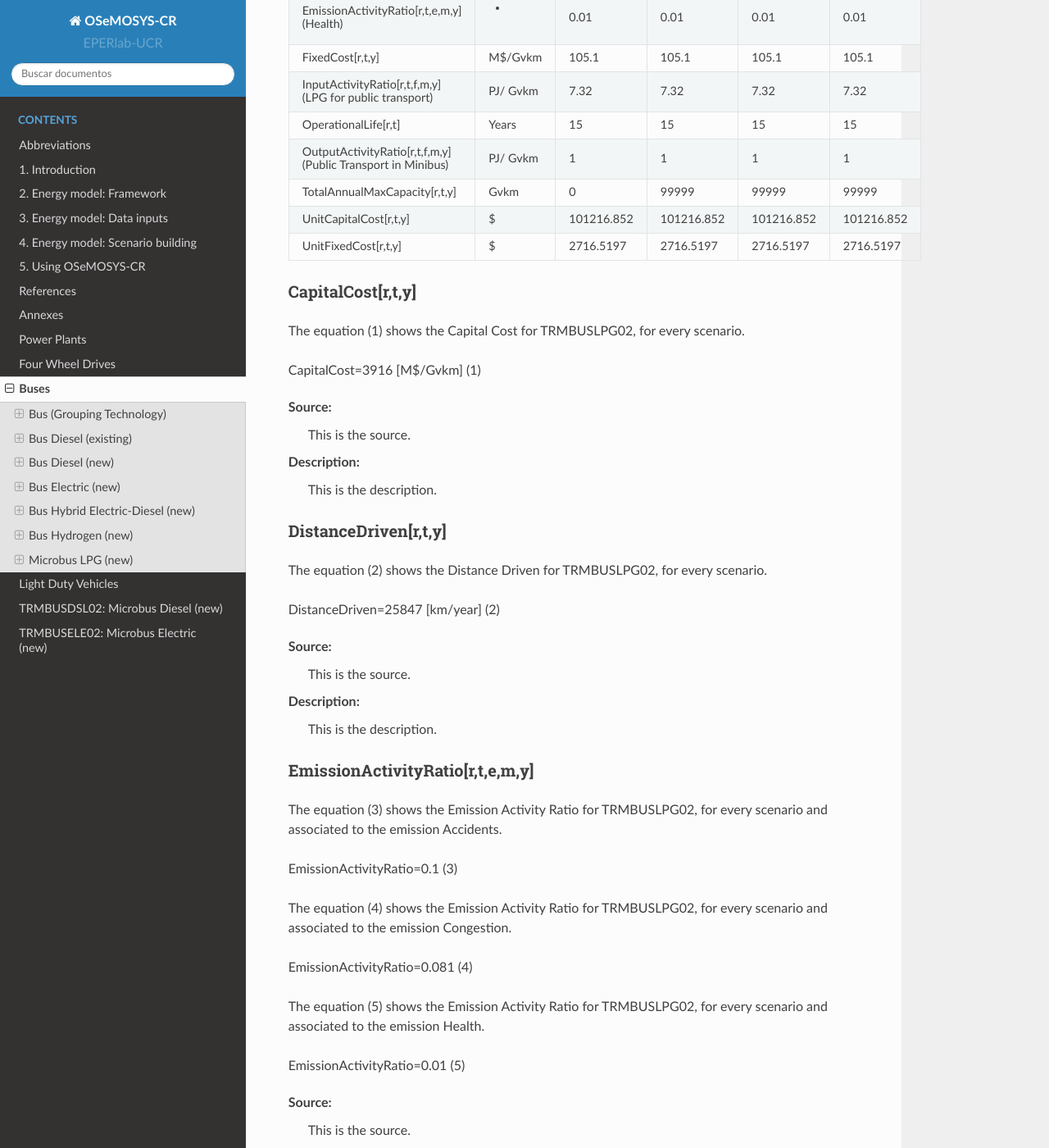
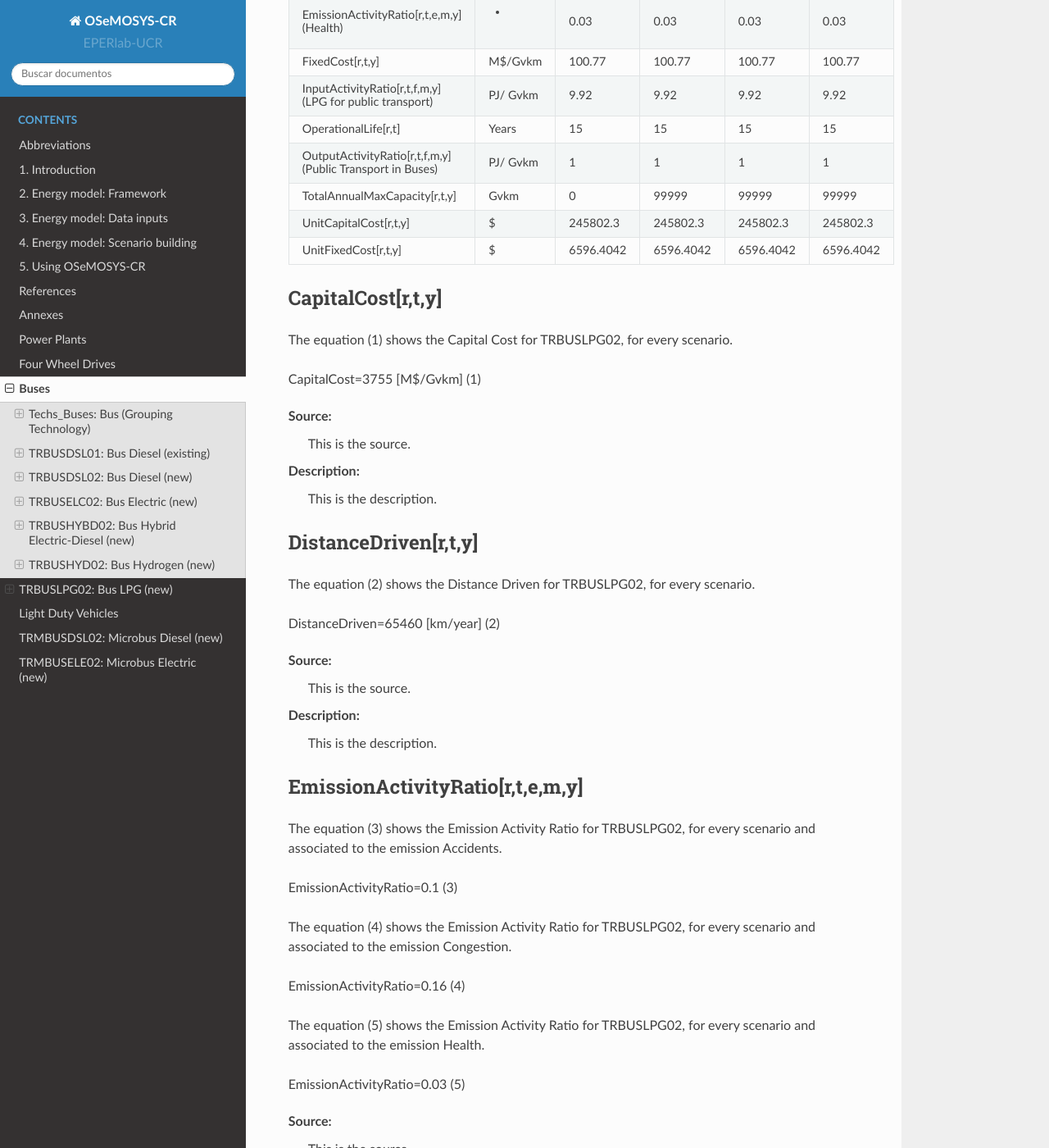
Before and after one commit to EPERLab/OSeMOSYS-CR, a Sphinx documentation site: the page built from docs/fichas/Bus.rst, in a window 1280 px wide and 1400 px high, scrolled down 37443 px. Shown: the whole window at 82% size. Built offline with Sphinx 7.4.7 and the Read the Docs theme 2.0.0, drawn with Linux system fonts in a browser that asks for light colours; formulas are drawn with MathJax 3; some of the changed text lies outside the part shown.

Commit message:
Update Bus.rst

```diff
--- a/docs/fichas/Bus.rst
+++ b/docs/fichas/Bus.rst
@@ -1,7 +1,7 @@
 Buses
 ==================================
 
-Bus (Grouping Technology)
+Techs_Buses: Bus (Grouping Technology)
 ++++++++++
 
 +-------------------------------------------------+-------+--------------+--------------+--------------+--------------+
@@ -135,7 +135,7 @@ Source:
 Description:
    This is the description.
 
-Bus Diesel (existing)
+TRBUSDSL01: Bus Diesel (existing)
 ++++++++
 
 +-------------------------------------------------+-------+--------------+--------------+--------------+--------------+
@@ -350,7 +350,7 @@ Source:
 Description:
    This is the description.
 
-Bus Diesel (new)
+TRBUSDSL02: Bus Diesel (new)
 ++++++++
 
 +-------------------------------------------------+-------+--------------+--------------+--------------+--------------+
@@ -539,7 +539,7 @@ Source:
 Description:
    This is the description.
 
-Bus Electric (new)
+TRBUSELC02: Bus Electric (new)
 +++++++++
 
 +-------------------------------------------------+-------+--------------+--------------+--------------+--------------+
@@ -748,7 +748,7 @@ Source:
 Description:
    This is the description.
 
-Bus Hybrid Electric-Diesel (new)
+TRBUSHYBD02: Bus Hybrid Electric-Diesel (new)
 +++++++++
 
 +-------------------------------------------------+-------+--------------+--------------+--------------+--------------+
@@ -936,7 +936,7 @@ Source:
 Description:
    This is the description.
 
-Bus Hydrogen (new)
+TRBUSHYD02: Bus Hydrogen (new)
 +++++++++
 
 +-------------------------------------------------+-------+--------------+--------------+--------------+--------------+
@@ -1134,55 +1134,55 @@ Source:
 Description:
    This is the description.
 
-Microbus LPG (new)
-+++++++++
+TRBUSLPG02: Bus LPG (new)
+=====================================
 
 +-------------------------------------------------+-------+--------------+--------------+--------------+--------------+
-| .. figure:: img/TRMBUSLPG.jpeg                                                                                      |
+| .. figure:: img/TRBUSLPG.jpg                                                                                        |
 |    :align:   center                                                                                                 |
 |    :width:   500 px                                                                                                 |
 +-------------------------------------------------+-------+--------------+--------------+--------------+--------------+
-| Set codification:                                       |TRMBUSLPG02                                                |
+| Set codification:                                       |TRBUSLPG02                                                 |
 +-------------------------------------------------+-------+--------------+--------------+--------------+--------------+
-| Description:                                            |Microbus LPG (new)                                         |
+| Description:                                            |Bus LPG (new)                                              |
 +-------------------------------------------------+-------+--------------+--------------+--------------+--------------+
 | Set:                                                    |Technology                                                 |
 +-------------------------------------------------+-------+--------------+--------------+--------------+--------------+
 | Parameter                                       | Unit  | 2020         | 2030         | 2040         |  2050        |
 +=================================================+=======+==============+==============+==============+==============+
-| CapitalCost[r,t,y]                              |M$/Gvkm| 3916         | 3916         | 3916         | 3916         |
+| CapitalCost[r,t,y]                              |M$/Gvkm| 3755         | 3755         | 3755         | 3755         |
 +-------------------------------------------------+-------+--------------+--------------+--------------+--------------+
-| DistanceDriven[r,t,y]                           |km/year| 25847        | 25847        | 25847        | 25847        |
+| DistanceDriven[r,t,y]                           |km/year| 65460        | 65460        | 65460        | 65460        |
 +-------------------------------------------------+-------+--------------+--------------+--------------+--------------+
 | EmissionActivityRatio[r,t,e,m,y] (Accidents)    |   -   | 0.1          | 0.1          | 0.1          | 0.1          |
 +-------------------------------------------------+-------+--------------+--------------+--------------+--------------+
-| EmissionActivityRatio[r,t,e,m,y] (Congestion)   |  -    | 0.081        | 0.081        | 0.081        | 0.081        |
+| EmissionActivityRatio[r,t,e,m,y] (Congestion)   |  -    | 0.16         | 0.16         | 0.16         | 0.16         |
 +-------------------------------------------------+-------+--------------+--------------+--------------+--------------+
-| EmissionActivityRatio[r,t,e,m,y] (Health)       |   -   | 0.01         | 0.01         | 0.01         | 0.01         |
+| EmissionActivityRatio[r,t,e,m,y] (Health)       |   -   | 0.03         | 0.03         | 0.03         | 0.03         |
 +-------------------------------------------------+-------+--------------+--------------+--------------+--------------+
-| FixedCost[r,t,y]                                |M$/Gvkm| 105.1        | 105.1        | 105.1        | 105.1        |
+| FixedCost[r,t,y]                                |M$/Gvkm| 100.77       | 100.77       | 100.77       | 100.77       |
 +-------------------------------------------------+-------+--------------+--------------+--------------+--------------+
-| InputActivityRatio[r,t,f,m,y] (LPG for          | PJ/   | 7.32         | 7.32         | 7.32         | 7.32         |
+| InputActivityRatio[r,t,f,m,y] (LPG for          | PJ/   | 9.92         | 9.92         | 9.92         | 9.92         |
 | public transport)                               | Gvkm  |              |              |              |              |
 +-------------------------------------------------+-------+--------------+--------------+--------------+--------------+
 | OperationalLife[r,t]                            | Years | 15           | 15           | 15           | 15           |
 +-------------------------------------------------+-------+--------------+--------------+--------------+--------------+
 | OutputActivityRatio[r,t,f,m,y] (Public Transport| PJ/   | 1            | 1            | 1            | 1            |
-| in Minibus)                                     | Gvkm  |              |              |              |              |
+| in Buses)                                       | Gvkm  |              |              |              |              |
 +-------------------------------------------------+-------+--------------+--------------+--------------+--------------+
 | TotalAnnualMaxCapacity[r,t,y]                   | Gvkm  | 0            | 99999        | 99999        | 99999        |
 +-------------------------------------------------+-------+--------------+--------------+--------------+--------------+
-| UnitCapitalCost[r,t,y]                          |  $    | 101216.852   | 101216.852   | 101216.852   | 101216.852   |
+| UnitCapitalCost[r,t,y]                          |  $    | 245802.3     | 245802.3     | 245802.3     | 245802.3     |
 +-------------------------------------------------+-------+--------------+--------------+--------------+--------------+
-| UnitFixedCost[r,t,y]                            |  $    | 2716.5197    | 2716.5197    | 2716.5197    | 2716.5197    |
+| UnitFixedCost[r,t,y]                            |  $    | 6596.4042    | 6596.4042    | 6596.4042    | 6596.4042    |
 +-------------------------------------------------+-------+--------------+--------------+--------------+--------------+
 
 
 CapitalCost[r,t,y]
---------
-The equation (1) shows the Capital Cost for TRMBUSLPG02, for every scenario.
++++++++++
+The equation (1) shows the Capital Cost for TRBUSLPG02, for every scenario.
 
-CapitalCost=3916 [M$/Gvkm]   (1)
+CapitalCost=3755 [M$/Gvkm]   (1)
 
 Source:
    This is the source.
@@ -1191,10 +1191,10 @@ Description:
    This is the description.
 
 DistanceDriven[r,t,y]
---------
-The equation (2) shows the Distance Driven for TRMBUSLPG02, for every scenario.
++++++++++
+The equation (2) shows the Distance Driven for TRBUSLPG02, for every scenario.
 
-DistanceDriven=25847 [km/year]   (2)
+DistanceDriven=65460 [km/year]   (2)
 
 Source:
    This is the source.
@@ -1203,18 +1203,18 @@ Description:
    This is the description.
 
 EmissionActivityRatio[r,t,e,m,y]
---------
-The equation (3) shows the Emission Activity Ratio for TRMBUSLPG02, for every scenario and associated to the emission Accidents.
++++++++++
+The equation (3) shows the Emission Activity Ratio for TRBUSLPG02, for every scenario and associated to the emission Accidents.
 
 EmissionActivityRatio=0.1    (3)
 
-The equation (4) shows the Emission Activity Ratio for TRMBUSLPG02, for every scenario and associated to the emission Congestion.
+The equation (4) shows the Emission Activity Ratio for TRBUSLPG02, for every scenario and associated to the emission Congestion.
 
-EmissionActivityRatio=0.081    (4)
+EmissionActivityRatio=0.16    (4)
 
-The equation (5) shows the Emission Activity Ratio for TRMBUSLPG02, for every scenario and associated to the emission Health.
+The equation (5) shows the Emission Activity Ratio for TRBUSLPG02, for every scenario and associated to the emission Health.
 
-EmissionActivityRatio=0.01    (5)
+EmissionActivityRatio=0.03    (5)
 
 Source:
    This is the source.
@@ -1223,10 +1223,10 @@ Description:
    This is the description.
 
 FixedCost[r,t,y]
---------
-The equation (6) shows the Fixed Cost for TRMBUSLPG02, for every scenario.
++++++++++
+The equation (6) shows the Fixed Cost for TRBUSLPG02, for every scenario.
 
-FixedCost=105.1 [M$/Gvkm]   (6)
+FixedCost=100.77 [M$/Gvkm]   (6)
 
 Source:
    This is the source.
@@ -1235,10 +1235,10 @@ Description:
    This is the description.
 
 InputActivityRatio[r,t,f,m,y]
---------
-The equation (7) shows the Input Activity Ratio for TRMBUSLPG02, for every scenario and associated to the fuel LPG for public transport.
++++++++++
+The equation (7) shows the Input Activity Ratio for TRBUSLPG02, for every scenario and associated to the fuel LPG for public transport.
 
-InputActivityRatio=7.32 [PJ/Gvkm]   (7)
+InputActivityRatio=9.92 [PJ/Gvkm]   (7)
 
 Source:
    This is the source.
@@ -1247,8 +1247,8 @@ Description:
    This is the description.
 
 OperationalLife[r,t]
---------
-The equation (8) shows the Operational Life for TRMBUSLPG02, for every scenario.
++++++++++
+The equation (8) shows the Operational Life for TRBUSLPG02, for every scenario.
 
 OperationalLife=15 Years   (8)
 
@@ -1259,8 +1259,8 @@ Description:
    This is the description.
 
 OutputActivityRatio[r,t,f,m,y]
---------
-The equation (9) shows the Output Activity Ratio for TRMBUSLPG02, for every scenario and associated to the fuel Public Transport in Minibus.
++++++++++
+The equation (9) shows the Output Activity Ratio for TRBUSLPG02, for every scenario and associated to the fuel Public Transport in Buses.
 
 OutputActivityRatio=1 [PJ/Gvkm]   (9)
 
@@ -1271,14 +1271,14 @@ Description:
    This is the description.
 
 TotalAnnualMaxCapacity[r,t,y]
---------
-The figure 1 shows the Total Annual Max Capacity for TRMBUSLPG02, for every scenario.
++++++++++
+The figure 1 shows the Total Annual Max Capacity for TRBUSLPG02, for every scenario.
 
-.. figure:: img/TRMBUSLPG02_TotalAnnualMaxCapacity.png
+.. figure:: img/TRBUSLPG02_TotalAnnualMaxCapacity.png
    :align:   center
    :width:   700 px
 
-   *Figure 1) Total Annual Max Capacity for TRMBUSLPG02 for every scenario.*
+   *Figure 1) Total Annual Max Capacity for TRBUSLPG02 for every scenario.*
 
 Source:
    This is the source.
@@ -1287,10 +1287,10 @@ Description:
    This is the description.
 
 UnitCapitalCost[r,t,y]
---------
-The equation (11) shows the Unit Capital Cost for TRMBUSLPG02, for every scenario.
++++++++++
+The equation (11) shows the Unit Capital Cost for TRBUSLPG02, for every scenario.
 
-UnitCapitalCost=101216.852 [$]   (11)
+UnitCapitalCost=245802.3 [$]   (11)
 
 Source:
    This is the source.
@@ -1299,10 +1299,10 @@ Description:
    This is the description.
 
 UnitFixedCost[r,t,y]
---------
-The equation (12) shows the Unit Fixed Cost for TRMBUSLPG02, for every scenario.
++++++++++
+The equation (12) shows the Unit Fixed Cost for TRBUSLPG02, for every scenario.
 
-UnitFixedCost=2716.5197 [$]   (12)
+UnitFixedCost=6596.4042 [$]   (12)
 
 Source:
    This is the source.
```
